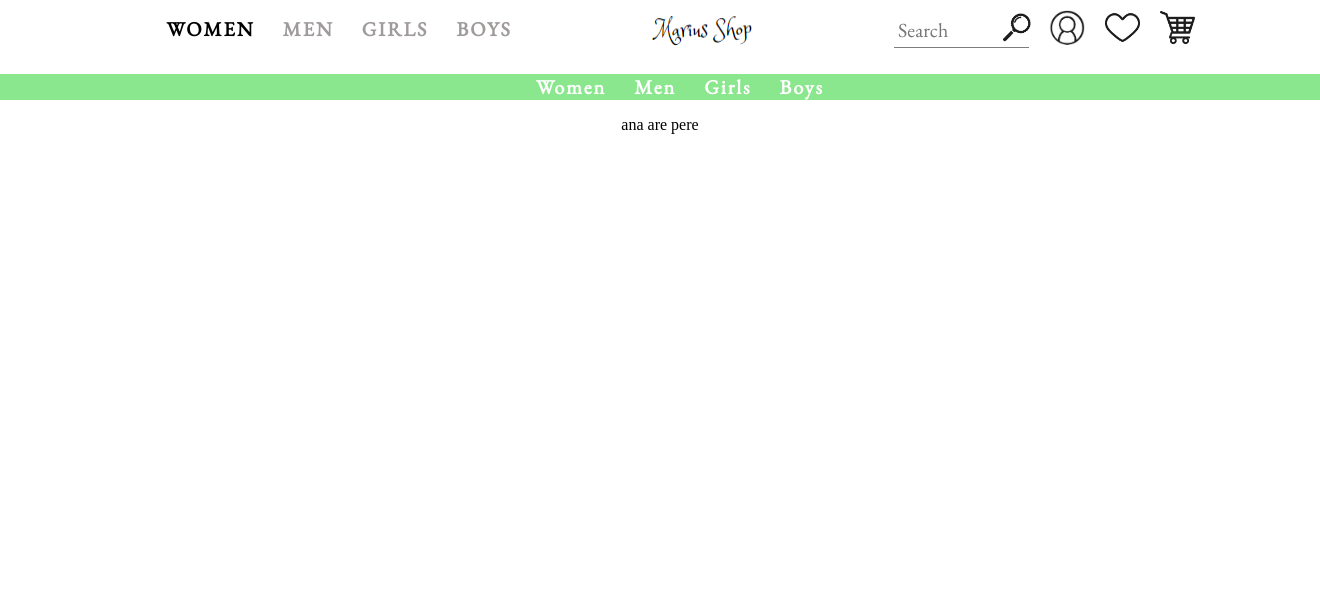
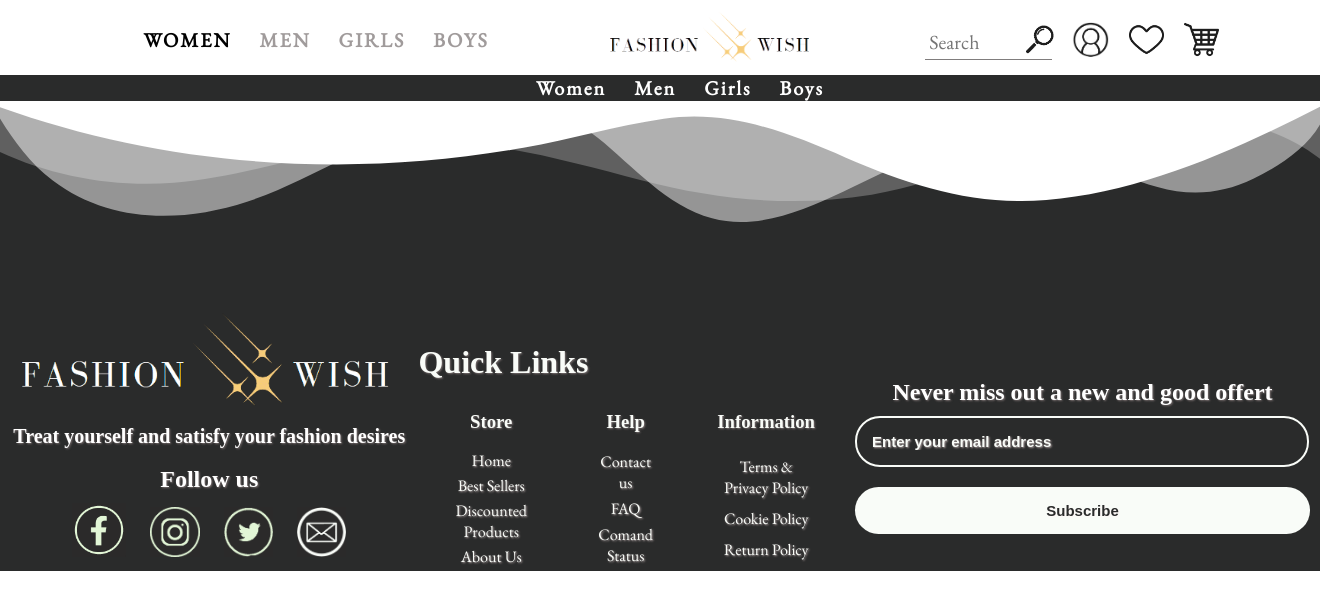
Before and after one commit to Marius0101/project_web_design, a PHP site: page /home.php in a window 1320 px wide. Shown: the top 610 px of the page. Run offline with PHP 8.4, Linux system fonts and the light colour scheme.

Commit message:
new update

```diff
--- a/design.css
+++ b/design.css
@@ -1,28 +1,32 @@
+*{
+    margin: 0;
+}
 body {
     text-align: center;
-    margin: 0;
     border: 0;
     padding: 0;
+    height: 100%;
+    position: relative;
 }
 .nav {
-    padding: 0px;
     margin: 0%;
     display: flex;
     justify-content: space-evenly;
 }
 li{
     list-style-type: none;
-    display: inline;
     font-family: 'EB Garamond',serif;
     cursor: pointer;
     font-weight: 700;
 }
+.nav ul{
+    margin-top: 15px;
 
+}
 .nav li{
     list-style-type: none;
-    display: inline;
+    display: inline-block;
     font-size: 20px;
-
     text-transform: uppercase;
     letter-spacing: 2px;
     padding: 12px;
@@ -34,9 +38,11 @@ li.active, .nav li:hover{
 }
 .logo {
     margin: 10px;
+    height: 55px;
 }
-.left_nav{
+.right_nav{
     display: flex;
+    margin-top: 12px;
 }
 .container_search_bar{
     margin: 10px;
@@ -84,9 +90,10 @@ li.active, .nav li:hover{
 .sub_category {
     display: flexbox;
     justify-content: space-evenly;
-    background-color: rgb(138, 231, 142);
+    background-color: rgb(42, 43, 43);
 }
 .sub_category li {
+    display: inline;
     color: rgb(255, 255, 255);
     font-size: 20px;
     letter-spacing: 2px;
@@ -94,3 +101,143 @@ li.active, .nav li:hover{
 
 
 }
+footer{
+    background-color: rgb(214, 211, 211);
+    bottom: 0;
+    width: 100%;
+    color: rgb(255, 255, 255);
+
+
+}
+.wave {
+    color: #E2F6D6;
+    position: absolute;
+    left: 0;
+    width: 100%;
+    overflow: hidden;
+    line-height: 0;
+}
+.footer-container{
+    padding-top: 200px;
+    display: flex;
+    background-color: rgb(42, 43, 43);
+    justify-content: space-around;
+    align-items: center;
+}
+
+.logo-footer{
+    margin: 10px;
+    height: 100px;
+
+}
+.Left-footer p{
+    font-size: 20px;
+    font-weight: bold;
+    text-shadow: 1px 1px 2px rgb(121, 111, 111);
+}
+.Social-Media h2{
+    text-shadow: 1px 1px 2px rgb(121, 111, 111);
+}
+.Social-Media img{
+    background-color: #2B2A2A ;
+    height: 50px;
+    margin: 10px;
+}
+.facebook{
+    margin-bottom: -2px;
+    height: 54px !important;
+}
+.facebook:hover{
+    background-color: #3b5b9b ;
+}
+.instagram:hover{
+    background: linear-gradient(45deg, #f09433 0%,#e6683c 25%,#dc2743 50%,#cc2366 75%,#bc1888 100%);
+
+}
+.twitter:hover{
+    background-color: #04c4fc;
+}
+.mail-icon:hover{
+    background-color:#bc1888;
+}
+.middle-footer{
+    display: grid;
+    margin-bottom: -70px;
+}
+.middle-footer-name{
+    text-align: left;
+    flex-grow: 4;
+    text-shadow: 1px 1px 2px rgb(121, 111, 111);
+    color: #f9fcf8;
+
+}
+.footer-links{
+    display: flex;
+}
+
+.footer-links a{
+    text-decoration: none;
+    color: #f9fcf8;;
+    font-family: 'EB Garamond',serif;
+    padding: 2px;
+    text-shadow: 1px 1px 2px rgb(172, 159, 159);
+
+}
+.footer-links h3{
+    margin-bottom: 15px;
+    color: #f9fcf8;
+    text-shadow: 1px 1px 2px rgb(121, 111, 111);
+}
+.links{
+    display: grid;
+    margin: 30px;
+}
+
+.newsletter{
+    margin-bottom: -50px;
+}
+.newsletter h2{
+    text-shadow: 1px 1px 2px rgb(121, 111, 111);
+}
+
+.newsletter input{
+    margin: 10px;
+    width: 420px;
+    display: block;
+    font-size: 15px;
+    border-style: solid;
+    padding: 15px;
+    border-radius: 25px;
+    border-color: #f9fcf8;
+    background-color: rgb(42, 43, 43);
+    color: #f9fcf8;
+    font-weight: bold;
+}
+.newsletter input::placeholder{
+    color: #f9fcf8;
+    text-shadow: 1px 1px 2px rgb(172, 159, 159);
+
+}
+.newsletter input:focus{
+    outline: none;
+}
+.newsletter button{
+    margin: 10px;
+    font-size: 15px;
+    padding: 15px;
+    border-radius: 25px;
+    width: 455px;
+    border: none;
+    color: rgb(42, 43, 43);
+    background-color: #f9fcf8;
+    font-weight: bold;
+    text-shadow: 1px 1px 2px rgb(255, 246, 246);
+
+}
+.newsletter button:active{
+    background-color: rgb(42, 43, 43);
+    color: #f9fcf8;;
+    border-style: solid;
+    border-color: 1px rgb(42, 43, 43);
+    text-shadow: none !important;
+}
--- /dev/null
+++ b/footer.html
@@ -0,0 +1,73 @@
+<!DOCTYPE html>
+<html>
+    <head>
+        <link rel="stylesheet" type="text/css" href="design.css">
+        <link rel="stylesheet" href="https://fonts.googleapis.com/css?family=EB Garamond">
+    </head>
+    <body>
+        <footer>
+
+            <div class="wave">
+                <svg data-name="Layer 1" xmlns="http://www.w3.org/2000/svg" viewBox="0 0 1200 120" preserveAspectRatio="none">
+                    <path style="fill: rgb(255, 255, 255)" d="M0,0V46.29c47.79,22.2,103.59,32.17,158,28,70.36-5.37,136.33-33.31,206.8-37.5C438.64,32.43,512.34,53.67,583,72.05c69.27,18,138.3,24.88,209.4,13.08,36.15-6,69.85-17.84,104.45-29.34C989.49,25,1113-14.29,1200,52.47V0Z" opacity=".25" class="shape-fill"></path>
+                    <path style="fill: rgb(255, 255, 255)" d="M0,0V15.81C13,36.92,27.64,56.86,47.69,72.05,99.41,111.27,165,111,224.58,91.58c31.15-10.15,60.09-26.07,89.67-39.8,40.92-19,84.73-46,130.83-49.67,36.26-2.85,70.9,9.42,98.6,31.56,31.77,25.39,62.32,62,103.63,73,40.44,10.79,81.35-6.69,119.13-24.28s75.16-39,116.92-43.05c59.73-5.85,113.28,22.88,168.9,38.84,30.2,8.66,59,6.17,87.09-7.5,22.43-10.89,48-26.93,60.65-49.24V0Z" opacity=".5" class="shape-fill"></path>
+                    <path style="fill: rgb(255, 255, 255)" d="M0,0V5.63C149.93,59,314.09,71.32,475.83,42.57c43-7.64,84.23-20.12,127.61-26.46,59-8.63,112.48,12.24,165.56,35.4C827.93,77.22,886,95.24,951.2,90c86.53-7,172.46-45.71,248.8-84.81V0Z" class="shape-fill"></path>
+                </svg>
+            </div>
+
+            <div class = "footer-container">
+                <div class = "Left-footer">
+                    <img src="imag/logo_4.png" class="logo-footer" alt="">
+                    <p>Treat yourself and satisfy your fashion desires</p><br>
+                    <div class="Social-Media">
+                        <h2>Follow us</h2>
+                        <a href="#" ><img src="imag/facebook_icon.png" class="facebook"></a>
+                        <a href="#" ><img src="imag/instagram_icon.png" class="instagram"></a>
+                        <a href="#" ><img src="imag/twiter_logo.png" class="twitter"></a>
+                        <a href="#" ><img src="imag/mail_icon.png" class="mail-icon"></a>
+                    </div>
+                </div>
+                <div  class="middle-footer">
+
+                    <div class="middle-footer-name">
+                        <h1>Quick Links</h1>
+                    </div>
+
+                    <div class="footer-links">
+                        <div class="links">
+                            <h3>Store</h3>
+                            <a href="#">Home</a>
+                            <a href="#">Best Sellers</a>
+                            <a href="#">Discounted Products</a>
+                            <a href="#">About Us</a>
+                        </div>
+                        <div class="links">
+                            <h3>Help</h3>
+                            <a href="#">Contact us</a>
+                            <a href="#">FAQ</a>
+                            <a href="#">Comand Status</a>
+
+                        </div>
+                        <div class="links">
+                            <h3>Information</h3>
+                            <a href="#">Terms & Privacy Policy</a>
+                            <a href="#">Cookie Policy</a>
+                            <a href="#">Return Policy</a>
+                        </div>
+
+
+                    </div>
+                </div>
+                <div class="newsletter">
+                    <form>
+                        <H2>Never miss out a new and good offert</H2>
+                        <input type ="email" placeholder="Enter your email address">
+                        <button type="submit">Subscribe</button>
+                    </form>
+                </div>
+
+            </div>
+
+        </footer>
+    </body>
+</html>
--- a/h1.html
+++ /dev/null
@@ -1,4 +0,0 @@
-<?php
-echo '
-<p>ana are mere 2</p>';
-?>
--- a/header.html
+++ b/header.html
@@ -37,13 +37,13 @@
 
             </ul>
 
-            <img src="imag/logo.png" class="logo" alt="">
+            <img src="imag/logo3.png" class="logo" alt="">
 
-            <div class="left_nav">
+            <div class="right_nav">
 
                 <div class="container_search_bar">
                     <form action="" class="search_bar">
-                        <input type="text" placeholder="Search">
+                        <input type="search" placeholder="Search">
                         <button type="submit"><img src="imag/magnifying_glass.png" class="imag_nav" ></button>
                     </form>
                 </div>
--- a/home.php
+++ b/home.php
@@ -6,6 +6,6 @@
 <body>
   <?php include 'header.html';?>
 <!--Remaining section-->
-<p>ana are pere</p>
+  <?php include 'footer.html';?>
 </body>
 </html>
```
Also changed, not shown: imag/Untitled.png (added), imag/facebook_icon.png (added), imag/instagram_icon.png (added), imag/logo.png, imag/logo3.png (added), imag/logo_4.png (added), imag/mail_icon.png (added), imag/twiter_logo.png (added).
